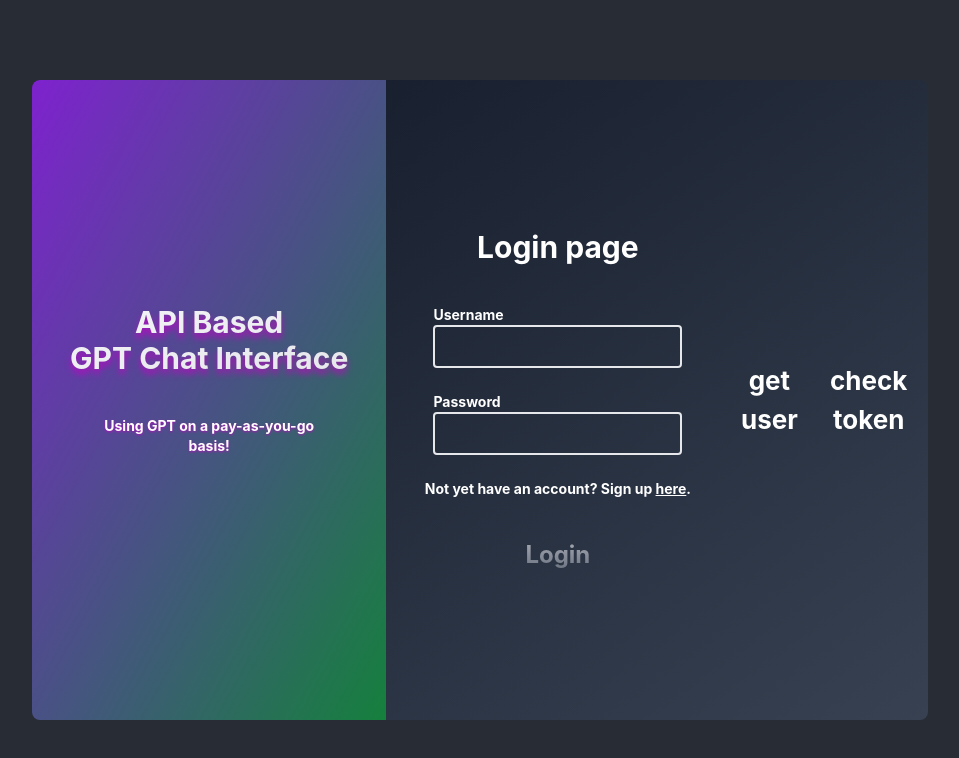
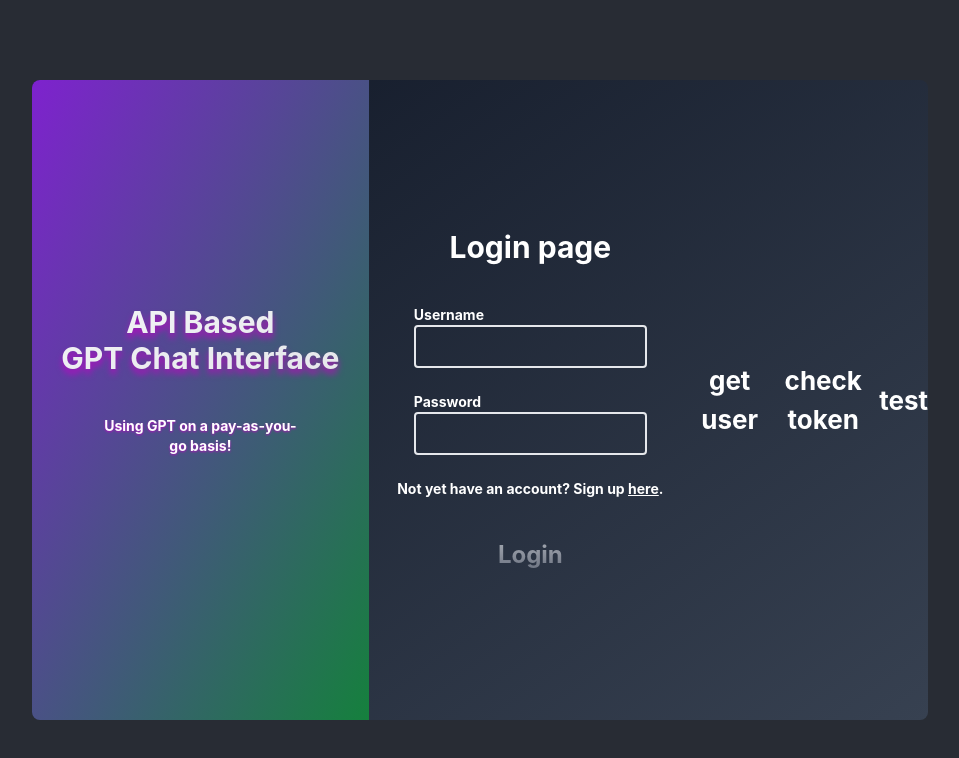
Before and after one commit to Hmc-1209/API_based-GPT-Chat-Interface, a React (Create React App) app in the folder app/: page / in a window 1280 px wide. Shown: the top 758 px of the page, without its empty margins (160-1119 px from the left). Built offline with nearby package versions, Linux system fonts and the light colour scheme; a web font is replaced by a local one.

Commit message:
TEST: Testing production container use code

```diff
--- a/app/src/components/login.jsx
+++ b/app/src/components/login.jsx
@@ -190,6 +190,7 @@ const LogIn = () => {
       </div>
       <button onClick={get_self_user}>get user</button>
       <button onClick={loggedin_check}>check token</button>
+      <button onClick={get_self_user}>test</button>
     </div>
   );
 };
```
Also changed, not shown: 1 other file (tests, documents, lock files or other folders).
